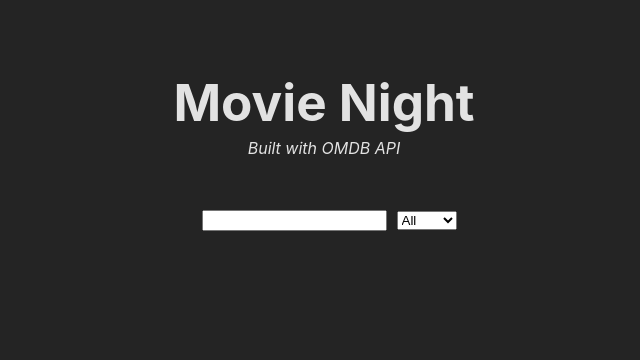
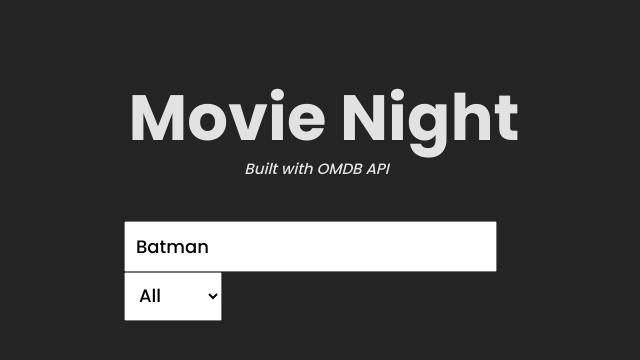
Before and after one commit to starleafer/The-movie-app, a React (Vite) app in the folder my-movie-app/: page / in a window 1280 px wide. Shown: the top 360 px of the page, without its empty margins (316-956 px from the left). Built offline with nearby package versions, Linux system fonts and the light colour scheme; no server answers.

Commit message:
move list in place and some css

```diff
--- a/my-movie-app/src/App.css
+++ b/my-movie-app/src/App.css
@@ -1,6 +1,6 @@
-#root {
+/* #root {
   max-width: 1280px;
   margin: 0 auto;
   padding: 2rem;
   text-align: center;
-}
+} */
--- a/my-movie-app/src/components/Header.jsx
+++ b/my-movie-app/src/components/Header.jsx
@@ -1,8 +1,10 @@
 import React from 'react'
+import myStyle from './myStyle.module.css'
+
 
 const Header = () => {
   return (
-    <header>
+    <header className={myStyle.headerSection}>
         <h1>Movie Night</h1>
         <i>Built with OMDB API</i>
     </header>
--- a/my-movie-app/src/components/MovieAPI.jsx
+++ b/my-movie-app/src/components/MovieAPI.jsx
@@ -1,10 +1,13 @@
 import React, {useState, useEffect} from 'react'
 import Form from './Form'
 import MovieList from './MovieList'
+import myStyle from './myStyle.module.css'
+
+
 
 const MovieAPI = () => {
 
-  const [state, setState] = useState("")
+  const [state, setState] = useState("Batman")
   const [movies, setMovies] = useState([]);
   const [errorMessage, setErrorMessage] = useState("");
 
@@ -14,40 +17,35 @@ const MovieAPI = () => {
       try {
         const response = await fetch('http://www.omdbapi.com/?apikey=bb83bad4&s=' + state);
         const movies = await response.json();
-            console.log(movies);
-            console.log(movies.Response);
-            console.log(state)
+        // console.log(state)
+        setMovies(movies)
+        console.log(movies)
 
         let errorMessage = "";
         if (movies.Error === "Too many results.") {
-                errorMessage = "Too many results! :O";
+            errorMessage = "Too many results.";
         } else if (movies.Error === "Movie not found!") {
-                errorMessage = "Movie not found :(";
+            errorMessage = "Movie not found!";
         }
+
         setErrorMessage(errorMessage);
-
-        }  catch(error)
-        { console.log(error) }
+      }
+      catch(error) { console.log(error) }
     };
 
-    state !== '' ? fetchMovies() : setMovies ([]);
+    state !== '' ? fetchMovies() : setMovies([]);
 
   }, [state])
-
-
-
 
   const handleChange = (e) => {
       setState (e.target.value)
     }
 
-
 return (
-
   <>
-    <form action="" >
-      <input type="text" value={state} onChange={handleChange}/>
-      <select className="">
+    <form action="" className={myStyle.formSection}>
+      <input type="text" value={state} className={myStyle.inputs} onChange={handleChange}/>
+      <select className={myStyle.inputs}>
         <option value="all">All</option>
         <option value="movie">Movie</option>
         <option value="series">Series</option>
@@ -55,9 +53,9 @@ const MovieAPI = () => {
       </select>
       <p>{errorMessage}</p>
     </form>
-
-
-    <MovieList movies={movies}/>
+    {movies.Search
+        ? <MovieList  movies={movies}/>
+        : null}
     <Form />
   </>
  )
--- a/my-movie-app/src/components/MovieList.jsx
+++ b/my-movie-app/src/components/MovieList.jsx
@@ -1,17 +1,26 @@
-import React from 'react'
+import React, {useState} from 'react'
 import Movie from './Movie'
+import myStyle from './myStyle.module.css'
 
-const MovieList = (movies) => {
+
+//  {Title: , Year: , imdbID: , Type: , Poster: '}
+
+const MovieList = ({movies}) => {
+  const movieList = movies.Search.map(movie => (
+    <li key={movie.imdbID} >
+      <section className={myStyle.movieCard}>
+      <h3 className={myStyle.movieTitle}>{movie.Title}</h3>
+      <p className={myStyle.movieTitle}>{movie.Year} {movie.Type}</p>
+      <img src={movie.Poster} className={myStyle.poster}alt="" />
+
+      </section>
+    </li>
+));
+
+
   return (
     <>
-      <ul>
-        {/* <li>
-            <h3>{movies.title}</h3>
-            <p>{MovieList.Type}</p>
-            <p>{MovieList.Year}</p>
-            <section>{MovieList.Poster}</section>
-        </li> */}
-      </ul>
+      <ul className={myStyle.movielist}>{movieList}</ul>
       <Movie />
     </>
 
--- /dev/null
+++ b/my-movie-app/src/components/myStyle.module.css
@@ -0,0 +1,72 @@
+@import url('https://fonts.googleapis.com/css2?family=Poppins:wght@100;300;500;600;700&display=swap');
+
+*{
+    font-family: 'Poppins';
+}
+
+.headerSection,
+.formSection {
+    margin: 40px auto;
+    width: 400px;
+    font-size: 20px;
+}
+
+
+.headerSection {
+    display: flex;
+    flex-direction: column;
+    align-items: center;
+}
+
+i {
+    font-size: 15px;
+    padding-right: 15px;
+}
+
+
+
+h1 {
+  font-size: 3.2em;
+  line-height: 1.1;
+  margin-bottom: 5px;
+
+}
+
+/* h3 {
+    font-size: 21px;
+    height: 57px;
+    margin: 0;
+} */
+
+.movielist {
+    margin: 0 auto;
+    list-style: none;
+    width: 90%;
+    padding-left: 80px;
+    gap: 30px;
+    display: flex;
+    flex-wrap: wrap;
+}
+
+.inputs {
+    padding: 10px;
+    /* width: 300px; */
+    font-size: 18px;
+}
+.movieCard {
+    width: 300px;
+    display: flex;
+    flex-direction: column;
+}
+
+.movieTitle {
+    vertical-align: top;
+    margin: 5px;
+
+}
+
+.poster {
+    margin-bottom: 40px;
+    border-radius: 20px;
+    box-shadow: 5px 5px 5px #161616;
+}
--- a/my-movie-app/src/index.css
+++ b/my-movie-app/src/index.css
@@ -10,17 +10,13 @@
 
 
 
-h1 {
-  font-size: 3.2em;
-  line-height: 1.1;
-  margin-bottom: 5px;
-}
 
 
-form {
+
+/* form {
   margin-top: 40px;
 }
 
 input {
   margin: 10px
-}
+} */
```
Lines whose indentation alone changed are shown as unchanged.
